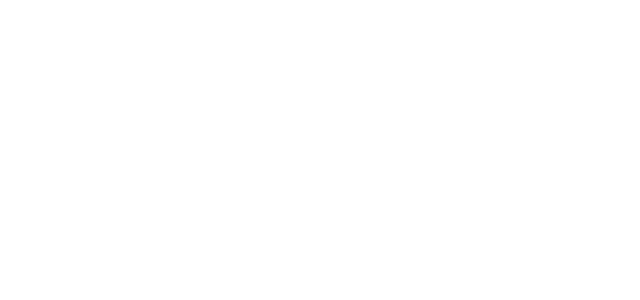
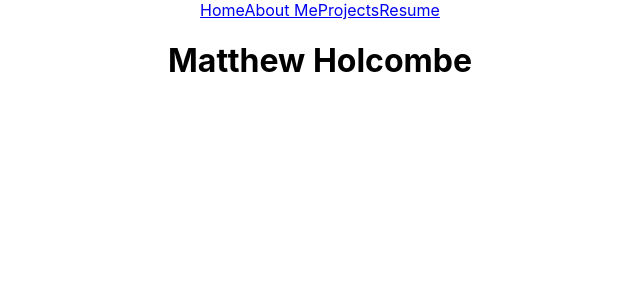
Before and after one commit to mholcombe93/mh-protfolio-v2, a React (Create React App) app: page / in a window 1280 px wide. Shown: the top 300 px of the page, without its empty margins (320-960 px from the left). Built offline with nearby package versions, Linux system fonts and the light colour scheme.

Commit message:
setting up navlinks

```diff
--- a/src/App.js
+++ b/src/App.js
@@ -4,10 +4,23 @@
 import Header from "./Components/Header.jsx"
 import Body from "./Components/Body.jsx"
 import Footer from "./Components/Footer.jsx"
+import { Routes, Route } from "react-router-dom"
+import Home from './Screens/Home';
+import AboutMe from './Screens/AboutMe';
+import Projects from './Screens/Projects';
+import Resume from './Screens/Resume';
 
 function App() {
   return (
     <div className="App">
+      <Nav />
+
+      <Routes>
+      <Route path='/' element= {<Home />} />
+      <Route path='/about' element= {<AboutMe />} />
+      <Route path='/projects' element= {<Projects />} />
+      <Route path='/resume' element= {<Resume />} />
+      </Routes>
 
     </div>
   );
--- a/src/Components/Footer.jsx
+++ b/src/Components/Footer.jsx
@@ -3,7 +3,11 @@
 function Footer() {
   return (
     <>
-      <p className= "Footer_Text"></p>
+      <p className="Footer_Text"> Here you can find any supporting links and contact me.</p>
+      <div>
+
+      </div>
+      <p className=""> This site was built by me, Matthew Holcombe, using React. </p>
     </>
   )
 }
--- a/src/Components/Header.jsx
+++ b/src/Components/Header.jsx
@@ -1,4 +1,4 @@
-import '../app.css'
+import '../App.css'
 
 function Header() {
 
--- a/src/Components/Nav.jsx
+++ b/src/Components/Nav.jsx
@@ -1,8 +1,26 @@
-
+import './Styles/Nav.css'
+import { NavLink } from "react-router-dom"
 
 function Nav() {
   return (
     <>
+      <div className="nav-bar-component">
+      <div className="nav-desktop">
+        <NavLink className="navlink" to="/">
+          Home
+        </NavLink>
+        <NavLink className="navlink" to="/about">
+          About Me
+        </NavLink>
+        <NavLink className="navlink" to="/projects">
+          Projects
+        </NavLink>
+        <NavLink className="navlink" to="/resume">
+          Resume
+        </NavLink>
+      </div>
+    </div>
+
 
     </>
   )
--- a/src/Screens/Projects.jsx
+++ b/src/Screens/Projects.jsx
@@ -0,0 +1,19 @@
+import './Styles/Projects.css'
+
+function Projects() {
+
+  return (
+    <>
+      <h1>Projects</h1>
+      <p className='Home_text'></p>
+
+
+
+
+    </>
+
+
+);
+}
+
+export default Projects;
--- a/src/Screens/Resume.jsx
+++ b/src/Screens/Resume.jsx
@@ -0,0 +1,19 @@
+import './Styles/Resume.css'
+
+function Resume() {
+
+  return (
+    <>
+      <h1>Resume</h1>
+      <p className='Home_text'></p>
+
+
+
+
+    </>
+
+
+);
+}
+
+export default Resume;
--- a/src/index.js
+++ b/src/index.js
@@ -3,11 +3,14 @@
 import './index.css';
 import App from './App';
 import reportWebVitals from './reportWebVitals';
+import { BrowserRouter as Router } from 'react-router-dom';
 
 const root = ReactDOM.createRoot(document.getElementById('root'));
 root.render(
   <React.StrictMode>
-    <App />
+    <Router>
+      <App />
+      </Router>
   </React.StrictMode>
 );
 
```
Also changed, not shown: src/Components/Styles/Nav.css (added).
